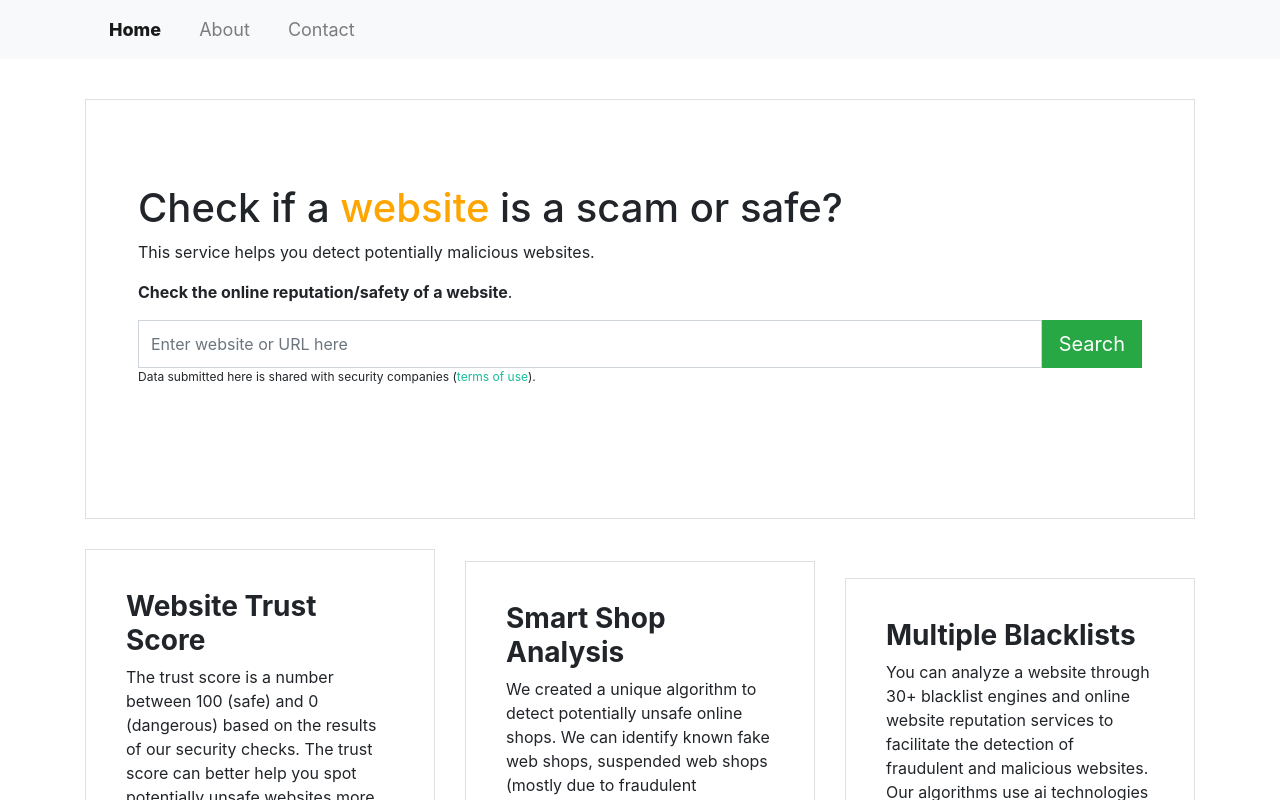
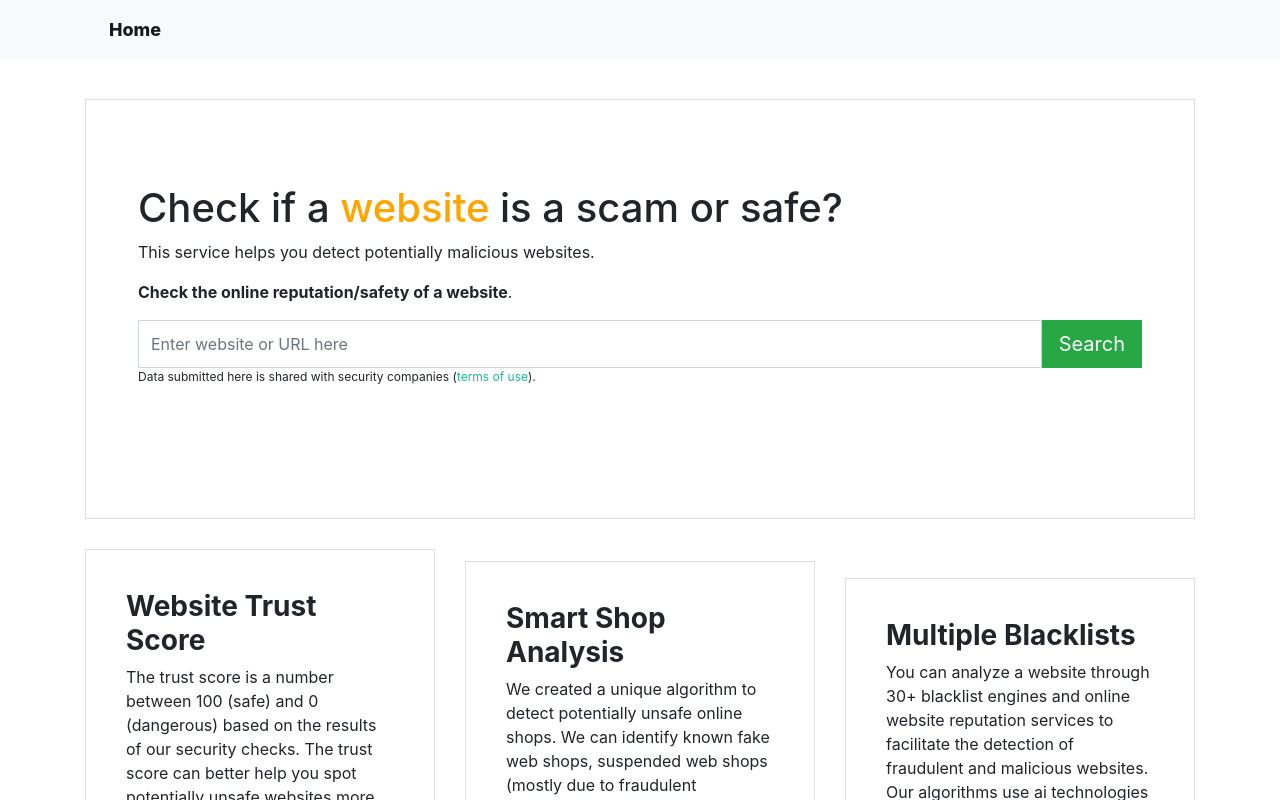
Before and after one commit to scambunkers/scambunkers.github.io, a plain HTML site: page index.html in a window 1280 px wide. Shown: the top 800 px of the page. Drawn offline with nearby package versions, Linux system fonts and the light colour scheme; a script that the page names is missing.

Commit message:
Update index.html

```diff
--- a/index.html
+++ b/index.html
@@ -73,10 +73,7 @@
           <li class="nav-item active"><a class="nav-link" href="index.html"
               style="padding-right: 30px; font-size: 18px;">Home <span class="sr-only">(current)</span></a>
           </li>
-          <li class="nav-item"><a class="nav-link" href="pages/about.html"
-              style="padding-right: 30px; font-size: 18px;">About</a></li>
-          <li class="nav-item"><a class="nav-link" href="pages/contact.html"
-              style="padding-right: 30px; font-size: 18px;">Contact</a></li>
+
 
         </ul>
       </div>
```
